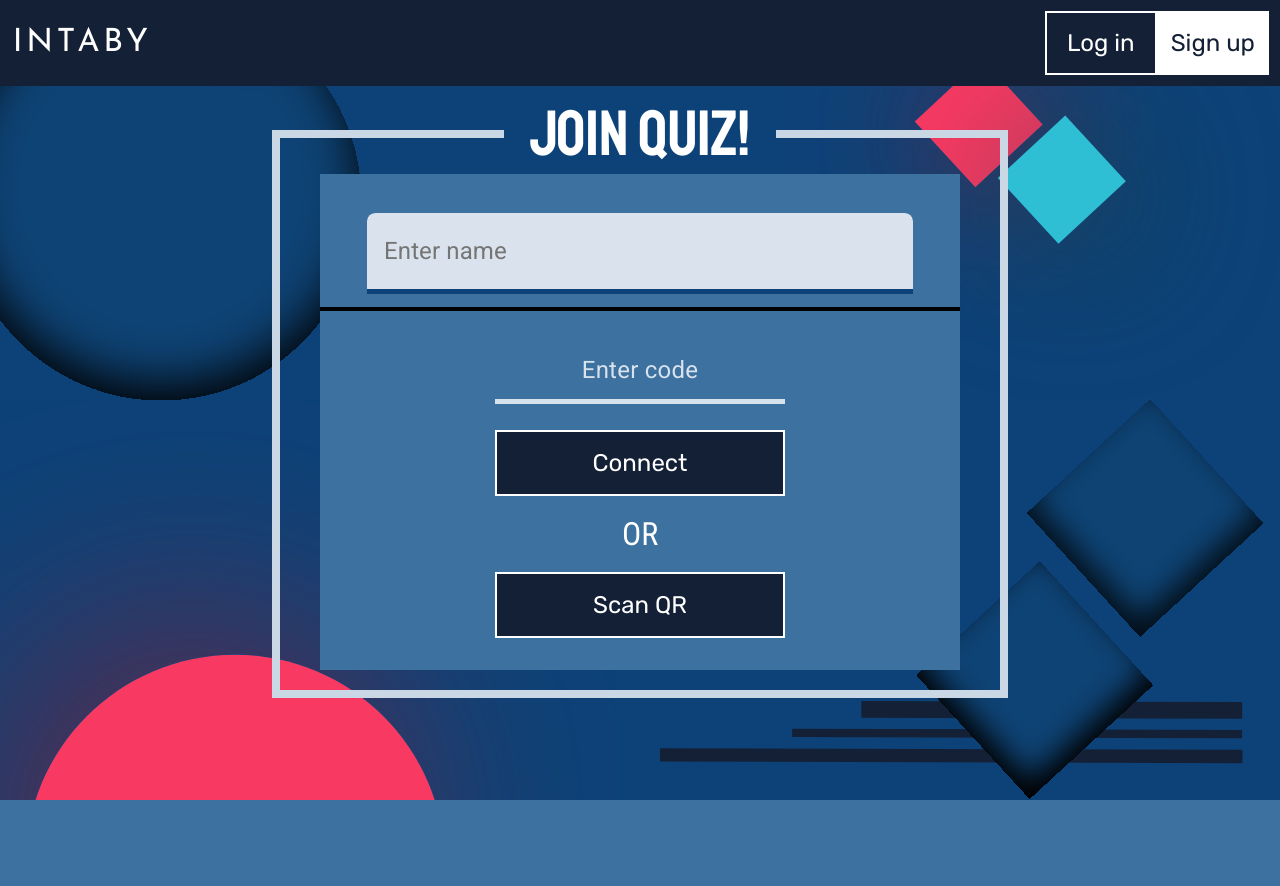
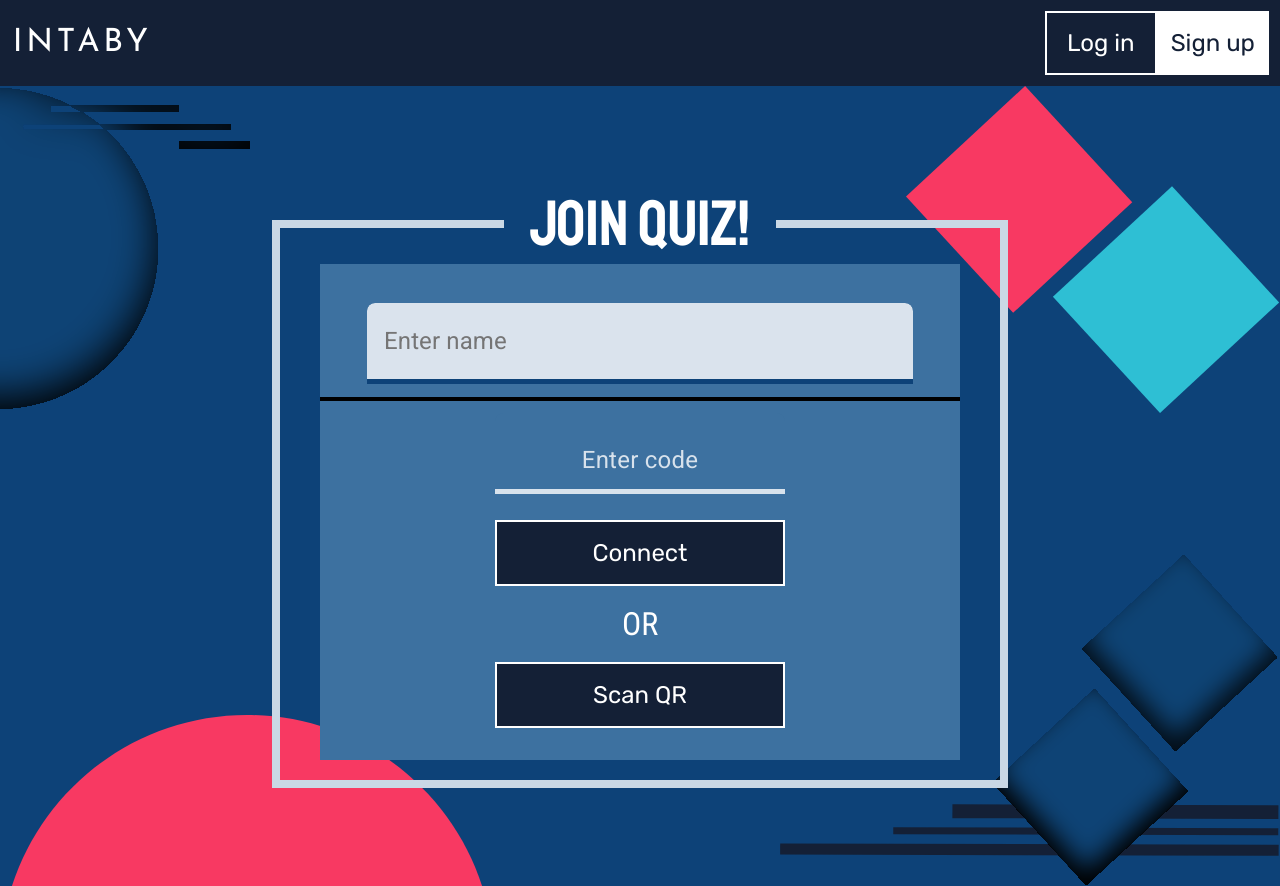
Before and after one commit to InnoSWP/Intaby, a Django app: template web-app/static/templates/main_page.html in a window 1280 px wide. Before the commit the page ends 800 px from the top, so only its background shows below. Run offline with Django 4.2, Linux system fonts and the light colour scheme; the template is opened without the code that fills it, so the values that code supplies are empty.

Commit message:
Background

```diff
--- a/web-app/static/styles/new_style.css
+++ b/web-app/static/styles/new_style.css
@@ -9,26 +9,32 @@ body::-webkit-scrollbar-thumb {
 }
 
 body::-webkit-scrollbar {
-    width: 1em;
+    width: 10px;
 }
 
 .body_ {
     background: rgba(13, 66, 120, 1);
 
-    /* Size */
-    width: 100vw;
-    height: 100vh;
-
-    /* Display */
-    display: flex;
-    align-items: center;
-    flex-direction: column;
-    justify-content: flex-start;
-
     /* Others */
     margin: 0;
     padding: 0;
-    overflow-x: hidden;
+}
+.main_ {
+    /* Size */
+    /*width: 100vw;*/
+    height: 100vh;
+
+    /* Display */
+    display: flex;
+    align-items: center;
+    flex-direction: column;
+    justify-content: center;
+    align-content: center;
+    flex-wrap: nowrap;
+
+    /* Others */
+    margin: 0;
+    padding: 0;
 }
 
 .body_lobby {
@@ -44,7 +50,7 @@ body::-webkit-scrollbar {
 .background {
     pointer-events: none;
     position: absolute;
-    width: 100vw;
+    width: -webkit-fill-available;
     height: 100vh;
 
     z-index: -1;
@@ -66,28 +72,29 @@ body::-webkit-scrollbar {
     justify-content: space-between;
     align-items: flex-start;
 }
+.background_right {
+    width: 50%;
+    height: 100%;
+    display: flex;
+    flex-direction: column;
+    flex-wrap: nowrap;
+    align-content: flex-end;
+    justify-content: space-between;
+    align-items: flex-end;
+}
 .background_image-1,
+.background_image-3,
 .background_image-2,
-.background_image-3,
 .background_image-4 {
-    width: 100%;
-    height: 50%;
-}
-/*
-.background_image-2 {
-    display: flex;
-}
-.background_image-3 {
-    display: flex;
-}
-.background_image-4 {
-    display: flex;
-}*/
+    max-width: 100%;
+    max-height: 50%;
+}
+
 .header {
     background-color: #142036;
 
     /* Size */
-    width: 100vw;
+    /*width: 100vw;*/
 
     /* Display */
     display: flex;
@@ -827,19 +834,17 @@ body::-webkit-scrollbar {
 .Lobby-wrapper {
 
     /* Size */
-    width: 100%;
-    min-height: 85vh;
+    /*width: 100%;*/
+    /*min-height: 85vh;*/
 
     /* Display */
     display: flex;
     flex-direction: column;
     flex-wrap: nowrap;
     align-content: center;
-    justify-content: flex-start;
-    align-items: center;
-
-    /* Other */
-    margin-top: 1vh;
+    justify-content: center;
+    align-items: center;
+
 }
 
 .Lobby {
@@ -1408,6 +1413,7 @@ td {
 @media (max-width: 576px) {
 
     /* Global variables */
+
     .header-left_logo {
         font-size: calc(20px + (32 - 20) * ((100vw - 240px) / (576 - 280)));
     }
@@ -1440,6 +1446,19 @@ td {
 
     .header-right_button-link-signup {
         font-size: calc(16px + (24 - 16) * ((100vw - 240px) / (576 - 280)));
+    }
+
+    .background_image-1 {
+        width: calc(150px + (200 - 150) * ((100vw - 240px) / (576 - 280)));
+    }
+    .background_image-2 {
+         width: calc(125px + (200 - 125) * ((100vw - 240px) / (576 - 280)));
+     }
+    .background_image-3 {
+        width: calc(125px + (200 - 125) * ((100vw - 240px) / (576 - 280)));
+    }
+    .background_image-4 {
+        width: calc(125px + (200 - 125) * ((100vw - 240px) / (576 - 280)));
     }
 
     /* Authorization Page */
@@ -1702,7 +1721,22 @@ td {
     .Lobby_fieldset {
         width: 80vw;
     }
-
+/*
+    .background_image-1 {
+        width: auto;
+        max-width: 100%;
+    }
+    .background_image-2 {
+
+        width: calc(125px + (200 - 125) * ((100vw - 576px) / (768 - 576)));
+    }
+    .background_image-3 {
+        width: calc(125px + (200 - 125) * ((100vw - 576px) / (768 - 576)));
+    }
+    .background_image-4 {
+        width: auto;
+        max-width: 100%;
+    }*/
     /* Leaderboard */
     /* Leaderboard */
     .Board {
@@ -1791,6 +1825,21 @@ td {
     .Lobby_fieldset {
         width: 70vw;
     }
+    /*
+
+    .background_image-1 {
+        width: auto;
+    }
+    .background_image-2 {
+        width: calc(150px + (300 - 150) * ((100vw - 768px) / (992 - 768)));
+    }
+    .background_image-3 {
+        width: calc(150px + (300 - 150) * ((100vw - 768px) / (992 - 768)));
+    }
+    .background_image-4 {
+        width: auto;
+    }
+    */
 
     /* Leaderboard */
     .Board {
@@ -1866,6 +1915,19 @@ td {
     .Lobby_fieldset {
         width: 60vw;
     }
+/*
+    .background_image-1 {
+        width: auto;
+    }
+    .background_image-2 {
+        width: calc(250px + (300 - 250) * ((100vw - 992px) / (1200 - 992)));
+    }
+    .background_image-3 {
+        width: calc(200px + (400 - 200) * ((100vw - 992px) / (1200 - 992)));
+    }
+    .background_image-4 {
+        width: auto;
+    }*/
 }
 
 @media (min-width: 1200px) and (max-width: 1400px) {
@@ -1885,6 +1947,19 @@ td {
     .Lobby_fieldset {
         width: 50vw;
     }
+/*
+    .background_image-1 {
+        width: auto;
+    }
+    .background_image-2 {
+        width: calc(250px + (300 - 250) * ((100vw - 992px) / (1200 - 992)));
+    }
+    .background_image-3 {
+        width: calc(200px + (400 - 200) * ((100vw - 992px) / (1200 - 992)));
+    }
+    .background_image-4 {
+        width: auto
+    }*/
 }
 
 @media (max-width: 1400px) {}
--- a/web-app/static/templates/main_page.html
+++ b/web-app/static/templates/main_page.html
@@ -41,6 +41,7 @@
         </div>
     </header>
 
+    <main class="main_">
         <div class="Lobby-wrapper">
             <div class="Lobby">
 
@@ -71,7 +72,7 @@
                 <img class="background_image-2" src="/web-app/static/images/circle_1.svg">
                 <img class="background_image-1" src="/web-app/static/images/circle_2.svg">
             </div>
-        <div class="background-left">
+            <div class="background_right">
                 <img class="background_image-4" src="/web-app/static/images/cubes_2.svg">
                 <img class="background_image-3" src="/web-app/static/images/cubes_1.svg">
             </div>
@@ -80,6 +81,7 @@
             <img class="background_image-4" src="/web-app/static/images/cubes_1.svg">-->
         </div>
         <!--<img class="background_image" src="/web-app/static/images/Desktop_background.svg"/>-->
+    </main>
 <script src="../scripts/ajax.js"></script>
 <script src="../scripts/script.js"></script>
 
```
Also changed, not shown: web-app/static/images/circle_1.svg, web-app/static/images/circle_2.svg, web-app/static/images/cubes_1.svg, web-app/static/images/cubes_2.svg. Lines whose indentation alone changed are shown as unchanged.
